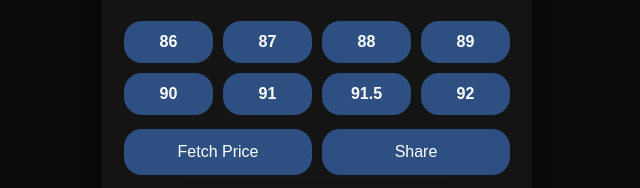
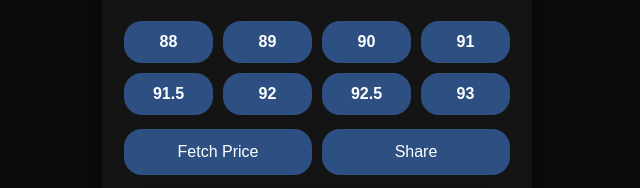
Before and after one commit to elikamhaji/ScrapIt, a plain HTML site: page index.html in a window 1280 px wide. Shown: the part 299-487 px from the top of the page, 323-963 px from the left. Drawn offline with nearby package versions, Linux system fonts and the light colour scheme; no server answers.

Commit message:
Update index.html

```diff
--- a/index.html
+++ b/index.html
@@ -19,16 +19,16 @@
         <label>Your %</label>
         <input type="number" id="discount" value="91" step="0.1">
 
-  <!-- QUICK DISCOUNT BUTTONS -->
+ <!-- QUICK DISCOUNT BUTTONS -->
 <div class="quick-discounts">
-    <button type="button" class="disc-btn" data-val="86">86</button>
-    <button type="button" class="disc-btn" data-val="87">87</button>
     <button type="button" class="disc-btn" data-val="88">88</button>
     <button type="button" class="disc-btn" data-val="89">89</button>
     <button type="button" class="disc-btn" data-val="90">90</button>
     <button type="button" class="disc-btn" data-val="91">91</button>
     <button type="button" class="disc-btn" data-val="91.5">91.5</button>
     <button type="button" class="disc-btn" data-val="92">92</button>
+    <button type="button" class="disc-btn" data-val="92.5">92.5</button>
+    <button type="button" class="disc-btn" data-val="93">93</button>
 </div>
 
         <div class="btn-row">
```
